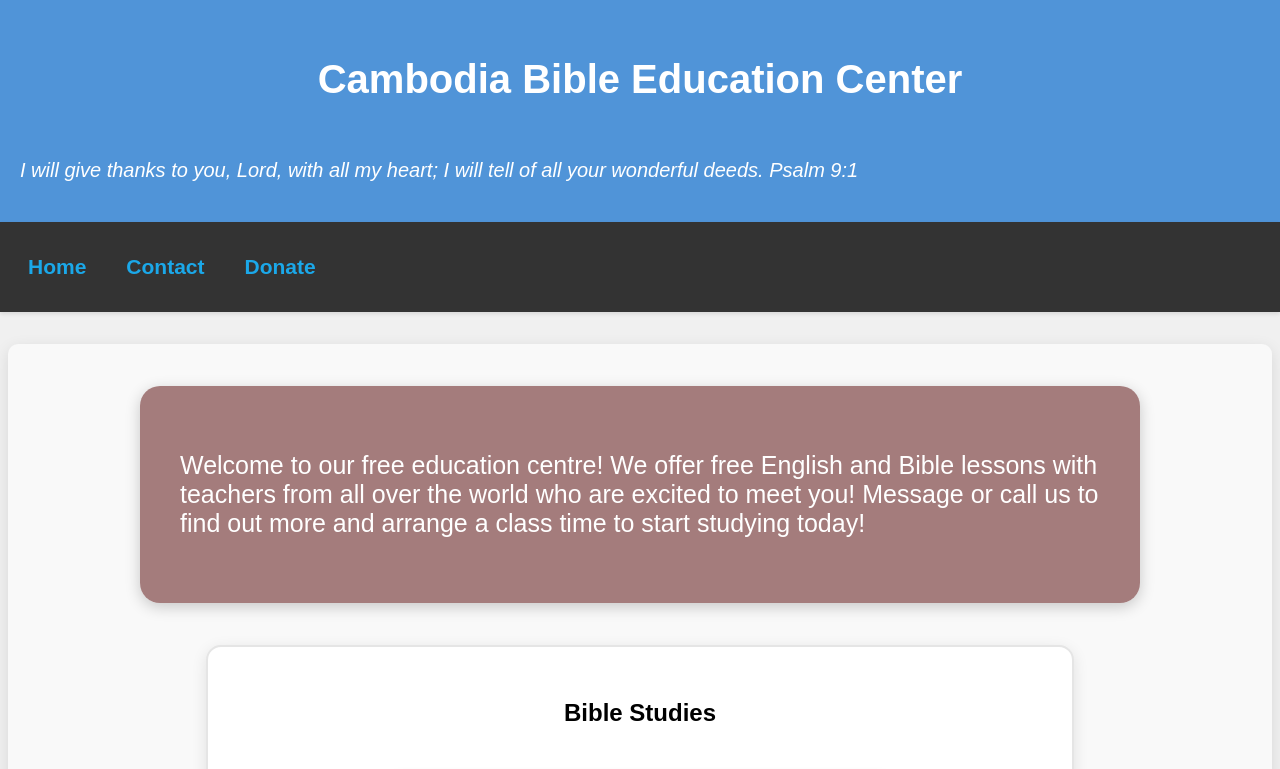
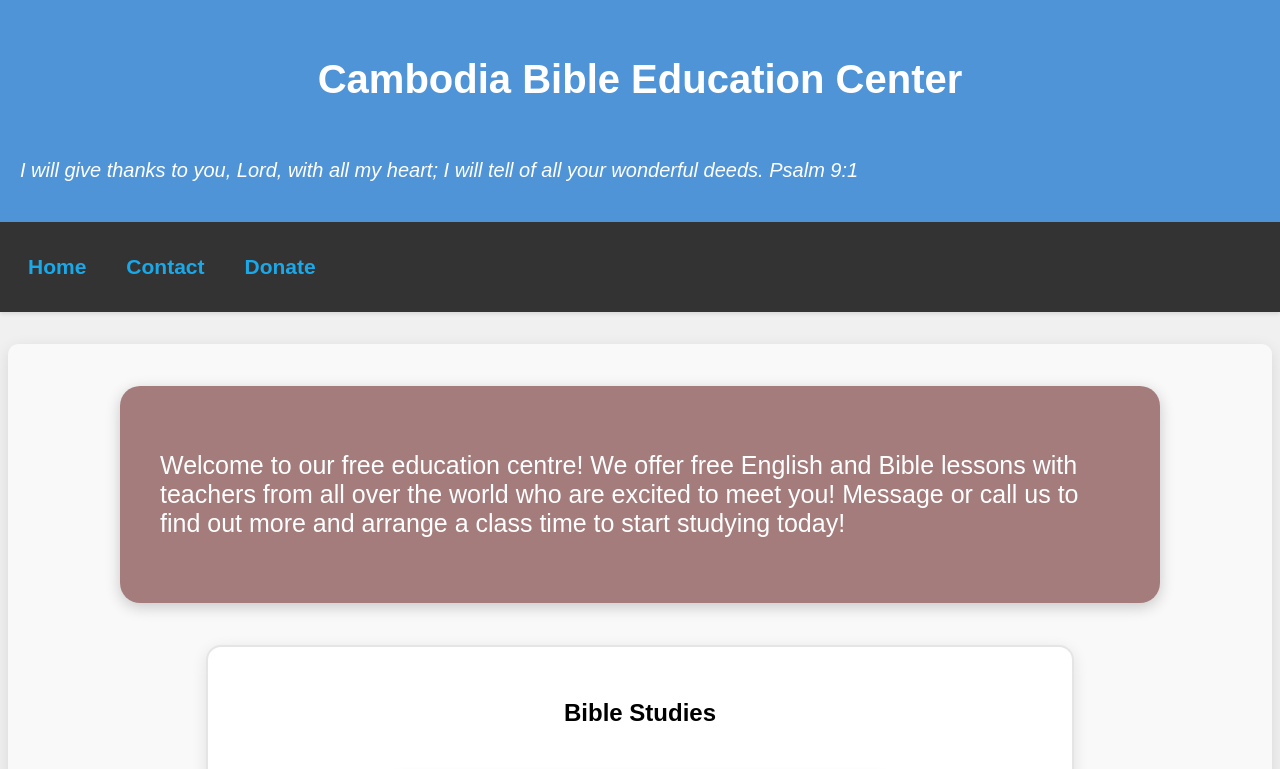
Before and after one commit to calledarian/my-ecclesia-website, a React (Create React App) app: page / in a window 1280 px wide. Shown: the top 769 px of the page. Built offline with nearby package versions, Linux system fonts and the light colour scheme.

Commit message:
Update hero.css

```diff
--- a/src/CSS/hero.css
+++ b/src/CSS/hero.css
@@ -19,7 +19,7 @@
   padding: 20px;
   border-radius: 20px;
   box-shadow: 0px 4px 15px rgba(0, 0, 0, 0.2);
-  width: 80%;
+  width: 85%;
   max-width: 1000px;
   margin: 0 auto;
   margin: 10px auto;
```
